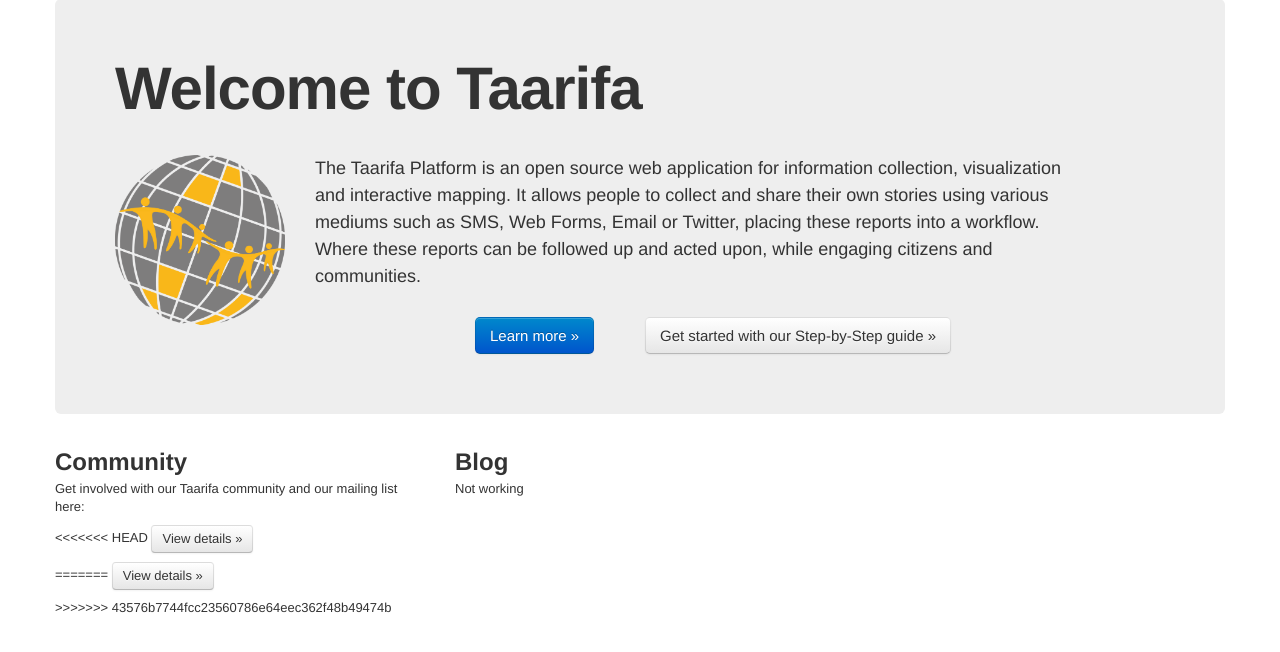
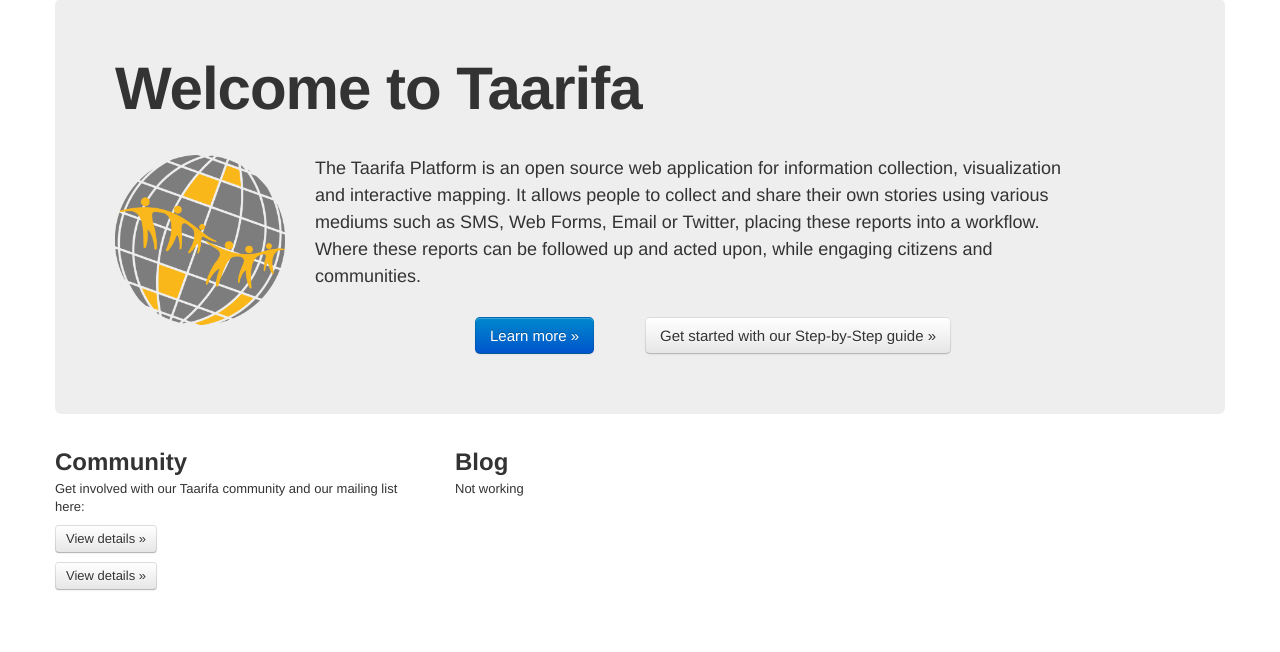
Before and after one commit to taarifa/taarifa.github.com, a PHP site: page / in a window 1280 px wide. Shown: the part 61-713 px from the top of the page. Run offline with PHP 8.4, Linux system fonts and the light colour scheme; data that the repository does not hold is empty.

Commit message:
removed a bad commit

```diff
--- a/index.php
+++ b/index.php
@@ -79,11 +79,8 @@
         <div class="span4">
           <h2>Community</h2>
           <p>Get involved with our Taarifa community and our mailing list here:  </p>
-<<<<<<< HEAD
 	<a class="btn" href="https://groups.google.com/forum/#!forum/taarifa-dev">View details &raquo;</a></p>
-=======
 			<a class="btn" href="#">View details &raquo;</a></p>
->>>>>>> 43576b7744fcc23560786e64eec362f48b49474b
         </div>
         <div class="span4">
           <h2>Blog</h2>
```
